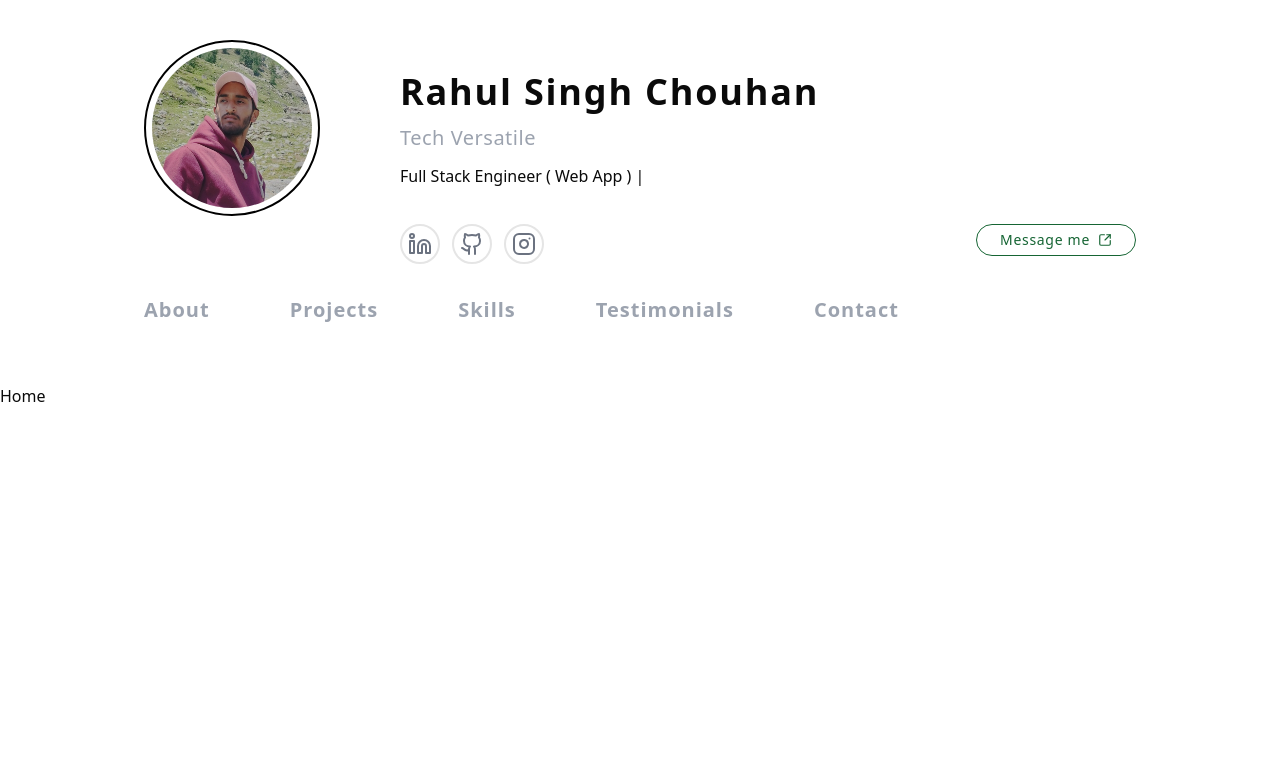
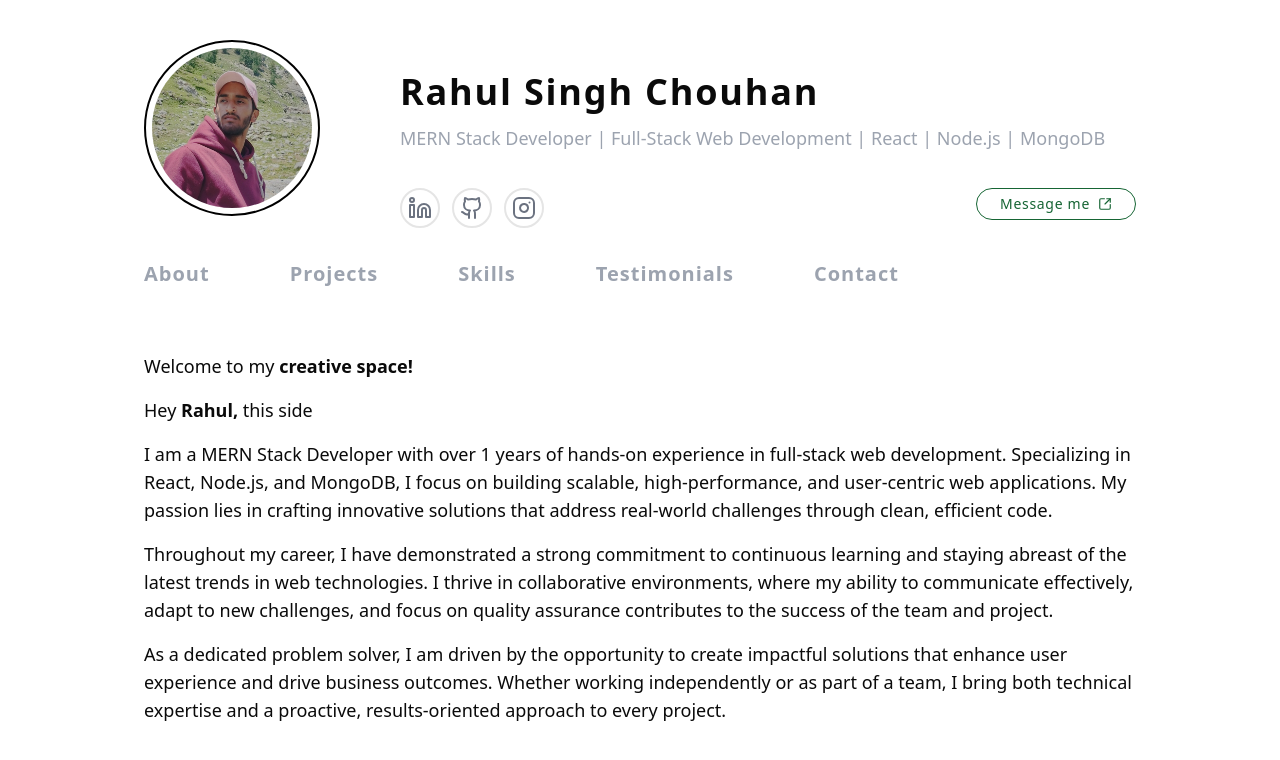
Before and after one commit to RahulSingh044/Rahul_Portfolio, a Next.js app: page / in a window 1280 px wide. Shown: the top 760 px of the page. Built offline with nearby package versions, Linux system fonts and the light colour scheme.

Commit message:
update about page

```diff
--- a/components/Nav.jsx
+++ b/components/Nav.jsx
@@ -50,7 +50,7 @@ function Nav() {
   }, []);
 
   return (
-    <div className="min-w-screen h-96">
+    <div className="min-w-screen h-80">
       <div className="w-full flex gap-20 px-36 pt-10">
         {/* Profile Picture */}
         <div>
@@ -67,11 +67,7 @@ function Nav() {
           <h1 className="text-4xl font-bold tracking-wider">
             Rahul Singh Chouhan
           </h1>
-          <h1 className="text-gray-400 text-xl tracking-wide">
-            {" "}
-            Tech Versatile{" "}
-          </h1>
-          <p className="">Full Stack Engineer ( Web App ) |</p>
+          <p className="text-gray-400 text-lg">MERN Stack Developer | Full-Stack Web Development | React | Node.js | MongoDB</p>
           <div className="w-full flex justify-between mt-6">
             {/* Social Media Links */}
             <div className="flex gap-3">
--- a/src/app/page.jsx
+++ b/src/app/page.jsx
@@ -2,8 +2,21 @@
 import Navbar from '../../components/Nav';
 export default function page() {
   return (
-    <div className='w-screen h-screen'>
-      Home
+    <div className='w-screen px-36 mt-8'>
+      <h1 className='text-lg'>Welcome to my <strong>creative space!</strong></h1>
+      <div className='flex flex-col gap-4 text-lg mt-4'>
+        <p> Hey <strong>Rahul,</strong> this side</p>
+      <p>
+        I am a MERN Stack Developer with over 1 years of hands-on experience in full-stack web development. Specializing in React, Node.js, and MongoDB, I focus on building scalable, high-performance, and user-centric web applications. My passion lies in crafting innovative solutions that address real-world challenges through clean, efficient code.
+      </p>
+      <p>
+        Throughout my career, I have demonstrated a strong commitment to continuous learning and staying abreast of the latest trends in web technologies. I thrive in collaborative environments, where my ability to communicate effectively, adapt to new challenges, and focus on quality assurance contributes to the success of the team and project.
+      </p>
+      <p>
+        As a dedicated problem solver, I am driven by the opportunity to create impactful solutions that enhance user experience and drive business outcomes. Whether working independently or as part of a team, I bring both technical expertise and a proactive, results-oriented approach to every project.
+      </p>
+      </div>
+
     </div>
   );
 }
```
